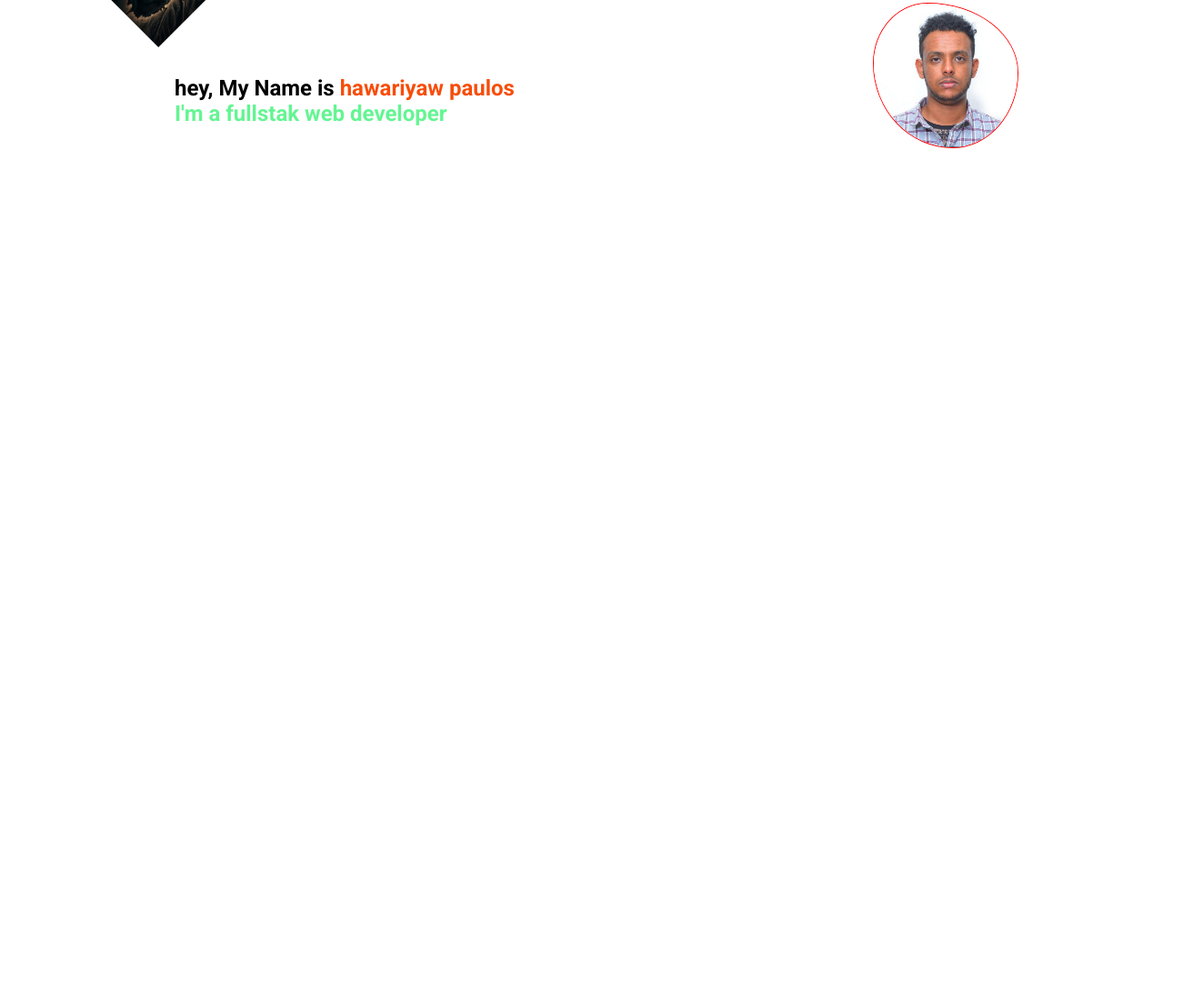
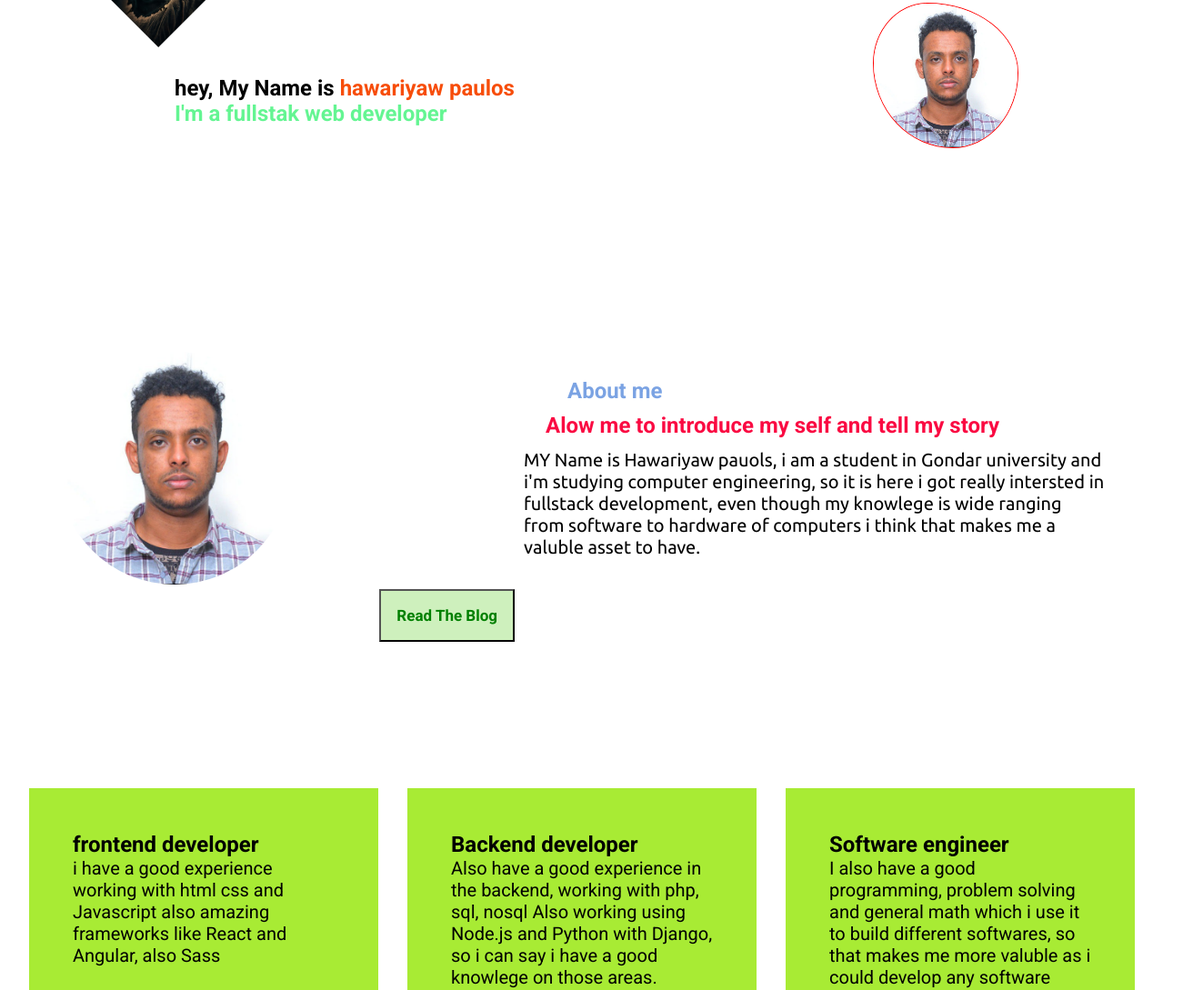
Before and after one commit to hawariyaa/Personalweb, a plain HTML site: page index.html in a window 1280 px wide. Shown: the part 493-1582 px from the top of the page at 91% size, 1312 px wide, since content can reach past the window. Before the commit the page ends 800 px from the top, so only its background shows below. Drawn offline with Linux system fonts and the light colour scheme; a web font is replaced by a local one.

Commit message:
third commit

```diff
--- a/index.html
+++ b/index.html
@@ -2,6 +2,7 @@
 <html lang="en" dir="ltr">
   <head>
     <meta charset="utf-8">
+    <meta http-equiv="refresh" content="19">
     <meta name="viewport" content="width=device-width,  initial-scale=1">
     <meta name="author" content="hawariyaw paulos">
     <meta name="description" content="personal website">
@@ -10,15 +11,18 @@
     <link rel="preconnect" href="https://fonts.googleapis.com">
 <link rel="preconnect" href="https://fonts.gstatic.com" crossorigin>
 <link href="https://fonts.googleapis.com/css2?family=Agbalumo&family=Outfit:wght@100;200;300;400;600;700;800&family=Poppins:ital,wght@0,300;0,400;0,700;1,500&family=Roboto:ital,wght@0,300;0,400;0,500;0,700;0,900;1,300;1,400;1,500&display=swap" rel="stylesheet">
+<link rel="preconnect" href="https://fonts.googleapis.com">
+<link rel="preconnect" href="https://fonts.gstatic.com" crossorigin>
+<link href="https://fonts.googleapis.com/css2?family=Agbalumo&family=Outfit:wght@100;200;300;400;600;700;800&family=Poppins:ital,wght@0,300;0,400;0,700;1,500&family=Roboto:ital,wght@0,300;0,400;0,500;0,700;0,900;1,300;1,400;1,500&family=Ubuntu:ital,wght@0,300;0,400;1,300;1,400;1,500&display=swap" rel="stylesheet">
   </head>
   <body>
 <header class="header">
   <a href="#home"><img src="./image/hawi-removebg.png"/></a>
   <ul class="ul">
-    <li><a href="">Home</a></li>
+    <li><a href="#home">Home</a></li>
     <li><a href="">Blog</a></li>
-    <li><a href="">About</a></li>
-    <li><a href="">Service</a></li>
+    <li><a href="#about">About</a></li>
+    <li><a href="#service">Service</a></li>
     <li><a href="">Works</a></li>
     <li><a href="">Contact</a></li>
   </ul>
@@ -46,5 +50,80 @@
     <h2>I'm a fullstak web developer</h2>
   </div>
 </section>
+<!----------------------------------about section----------------------->
+<section class="about" id="about">
+
+    <img src="./image/new.jpg" />
+  </div>
+  <div class="aboutme">
+  <h1> About me </h1>
+  <h2>Alow me to introduce my self and tell my story</h2>
+  <p>MY Name is Hawariyaw pauols, i am a student in Gondar university
+  and i'm studying computer engineering, so it is here i got really
+ intersted in fullstack development, even though my knowlege is wide ranging from software to hardware of computers
+ i think that makes me a valuble asset to have.</p>
+ <button>Read The Blog</button>
+</div>
+
+</div>
+</section>
+<div class="img">
+  <div class="liquid">
+    <svg viewBox="0 0 500 500" xmlns="http://www.w3.org/2000/svg" xmlns:xlink="http://www.w3.org/1999/xlink" width="100%" id="blobSvg">
+      <path  fill="#12f7ff">
+          <animate attributeName="d"
+            dur="20000ms"
+            reapeatcount="indefinite"
+            values="M467,299Q437,348,394.5,373Q352,398,314,430.5Q276,463,218.5,473.5Q161,484,137.5,427Q114,370,80,335Q46,300,38.5,248Q31,196,84,
+            173Q137,150,165,124.5Q193,99,234.5,68Q276,37,332.5,43Q389,49,397.5,108.5Q406,168,451.5,209Q497,250,467,299Z;
+
+            M417,295Q422,340,381.5,361Q341,382,306.5,408Q272,434,225,437.5Q178,441,133.5,416.5Q89,392,60.5,348Q32,304,57.5,256.5Q83,209,110,179.5Q137,150,151.5,89.5Q166,
+            29,218,56Q270,83,312,91Q354,99,394.5,126Q435,153,423.5,201.5Q412,250,417,295Z;
+
+            M460.5,306Q464,362,412.5,386Q361,410,316.5,422Q272,434,224.5,438Q177,442,144.5,407Q112,372,97,331.5Q82,291,47,241Q12,191,42,
+            142Q72,93,132.5,96.5Q193,100,233.5,76.5Q274,53,313,77.5Q352,102,402,123Q452,144,454.5,197Q457,250,460.5,306Z;
+
+            M473.5,303.5Q453,357,401.5,375.5Q350,394,315,445Q280,496,226,476Q172,456,121.5,432.5Q71,409,55.5,355.5Q40,302,41,250.5Q42,199,78.5,164.5Q115,130,141,
+            80.5Q167,31,219,55Q271,79,315.5,84.5Q360,90,372,135Q384,180,439,215Q494,250,473.5,303.5Z;
+
+            M449,296.5Q427,343,406,394Q385,445,332,466.5Q279,488,228,466Q177,444,143,409.5Q109,375,84,336Q59,297,38,245Q17,193,61.5,158Q106,
+            123,146,101.5Q186,80,230.5,60Q275,40,310.5,75.5Q346,111,380.5,137Q415,163,443,206.5Q471,250,449,296.5Z;
+
+            M452.5,294Q419,338,391.5,376.5Q364,415,320.5,445.5Q277,476,227,458.5Q177,441,136.5,413.5Q96,386,60,346Q24,306,40,254Q56,202,61.5,145Q67,88,125,81Q183,
+            74,230,49Q277,24,327.5,44Q378,64,383,120.5Q388,177,437,213.5Q486,250,452.5,294Z;
+
+            M474.5,305Q460,360,415.5,393Q371,426,322,434.5Q273,443,230.5,428Q188,413,141,400.5Q94,388,59.5,346.5Q25,305,60,258.5Q95,212,111.5,177Q128,
+            142,152,98Q176,54,223,71Q270,88,329.5,68.5Q389,49,415.5,99Q442,149,465.5,199.5Q489,250,474.5,305Z;
+
+            M467,299Q437,348,394.5,373Q352,398,314,430.5Q276,463,218.5,473.5Q161,484,137.5,427Q114,370,80,335Q46,300,38.5,248Q31,196,84,
+            173Q137,150,165,124.5Q193,99,234.5,68Q276,37,332.5,43Q389,49,397.5,108.5Q406,168,451.5,209Q497,250,467,299Z;
+            "
+          ></animate>
+      </path>
+    </svg>
+  </div>
+  <!-----------------------service section------------------------->
+<section class="service" id="service">
+  <div class="front">
+    <h2>frontend developer</h2>
+    <p>i have a good experience working with html css and Javascript
+    also amazing frameworks like React and Angular, also Sass</p>
+  </div>
+  <div class="end">
+    <h2>Backend developer </h2>
+    <p>Also have a good experience in the backend, working with php, sql, nosql Also
+    working using Node.js and Python with Django, so i can say i have a good knowlege on those areas. </p>
+
+  </div>
+  <div class="software">
+    <h2>Software engineer </h2>
+    <p>I also have a good programming, problem solving and general math which i use it to build
+    different softwares, so that makes me more valuble as i could develop any software needed if it is needed
+    in any website or outside of the website.</p>
+  </div>
+</section>
+<section class="works">
+  <h1>dont matter</h1>
+</section>
   </body>
 </html>
--- a/style.css
+++ b/style.css
@@ -35,6 +35,7 @@
   font-weight: bold;
 }
 .header ul li a{
+  font-size: 1.3em;
   position: relative;
   color: #34eb49;
 }
@@ -219,3 +220,81 @@ span{
     transform: translateX(0);
   }
 }
+.about{
+  position: absolute;
+  display: flex;
+  top: 45em;
+  margin-top:10em;
+  margin-bottom: 10em;
+  grid-gap: 6em;
+  align-items: center;
+  justify-content: center;
+
+}
+.aboutme{
+  width: 50%;
+  margin-left: 10em;
+}
+.aboutme h1{
+  margin-left: 2em;
+  color: #7ba3e3;
+}
+.aboutme h2{
+  margin-left: 1em;
+  margin-top: 0.4em;
+  margin-bottom: 0.5em;
+  color:#fa0a42;
+}
+.aboutme p{
+  font-family: 'ubuntu', sans-serif;
+  font-size: 20px;
+}
+.aboutme button{
+  position: absolute;
+  right: 42em;
+  margin-top: 2em;
+  padding: 1em;
+  font-size: 17px;
+  font-weight: bold;
+  color: green;
+  background-color: #cef0bd;
+  cursor: pointer;
+}
+.about img{
+  width: 16em;
+  border-radius: 50%;
+}
+.liquid{
+  position: absolute;
+  z-index: -2;
+  top:48em;
+  left: 4em;
+  width: 30em;
+}
+.service{
+  display: flex;
+  position: absolute;
+  top: 85em;
+  width: 100%;
+  grid-gap: 2em;
+  margin-left: 2em;
+  margin-right: 0;
+
+}
+.service div{
+  padding: 3em;
+  width: 30vw;
+  background-color: #a8eb34;
+  transition: 1s ease;
+}
+.service p{
+  font-size: 20px;
+}
+.service div:hover{
+  transform: translate(10px, -10px);
+  box-shadow: rgba(0, 0, 0, 0.25) 0px 54px 55px, rgba(0, 0, 0, 0.12) 0px -12px 30px, rgba(0, 0, 0, 0.12) 0px 4px 6px, rgba(0, 0, 0, 0.17) 0px 12px 13px, rgba(0, 0, 0, 0.09) 0px -3px 5px;
+}
+.works{
+  position: absolute;
+  top: 115em;
+}
```
